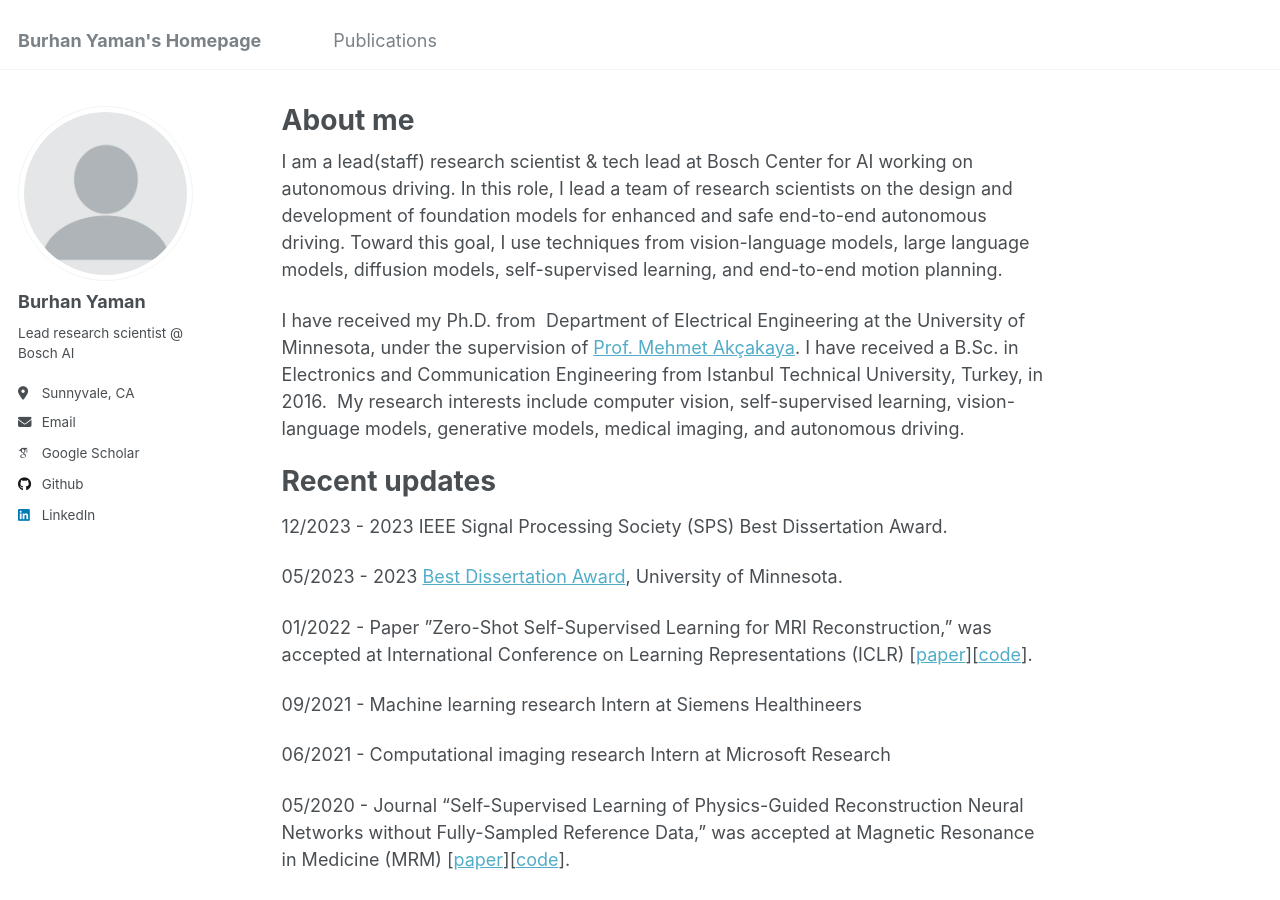
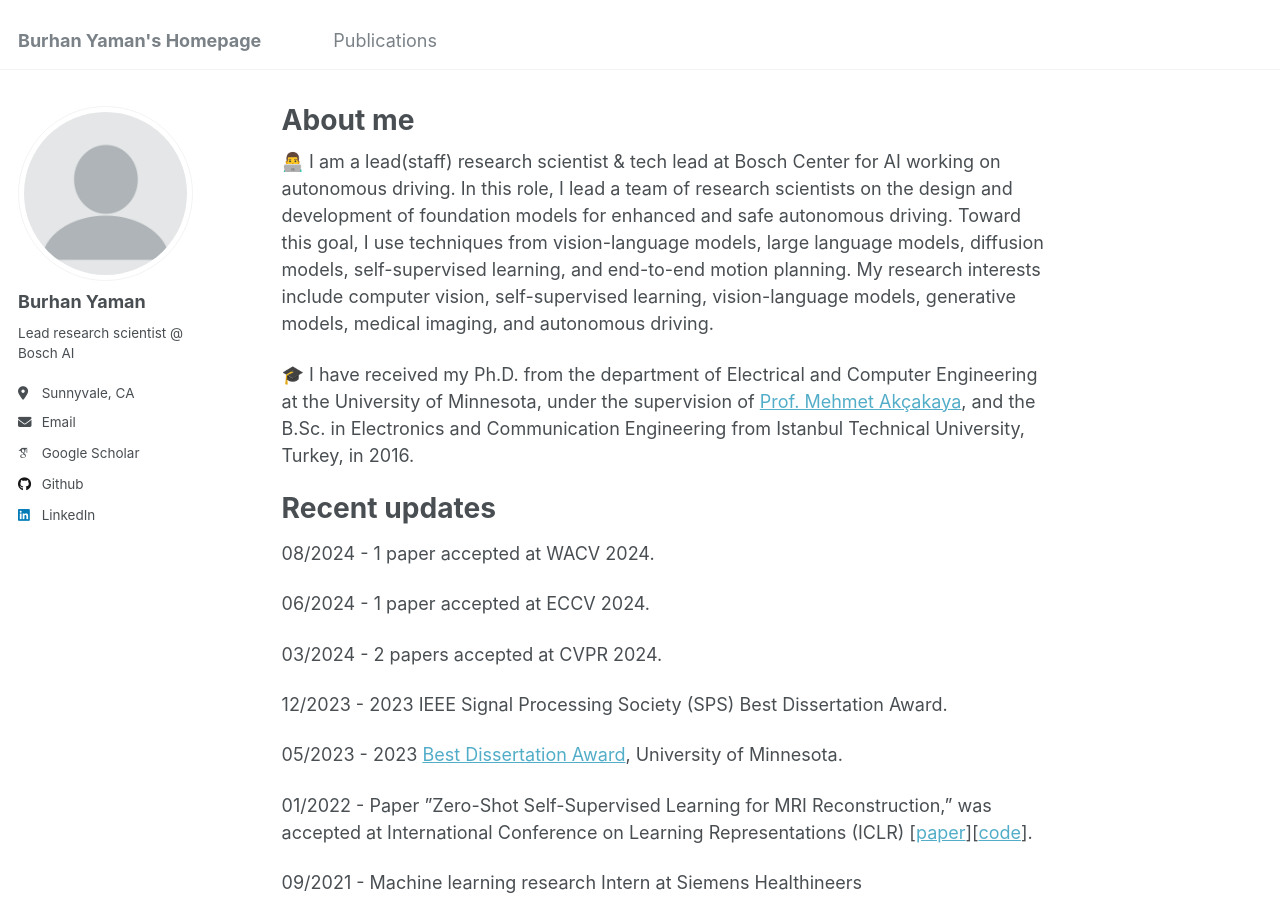
Before and after one commit to byaman14/byaman14.github.io, a Jekyll site: the page built from _pages/about.md, in a window 1280 px wide and 900 px high. Built offline with Jekyll 4.4.1, drawn with Linux system fonts in a browser that asks for light colours; some web fonts are replaced.

Commit message:
Update about.md

```diff
--- a/_pages/about.md
+++ b/_pages/about.md
@@ -7,13 +7,20 @@ redirect_from:
   - /about.html
 ---
 
-I am a lead(staff) research scientist & tech lead at Bosch Center for AI working on autonomous driving. In this role, I lead a team of research scientists on the design and development of foundation models for enhanced and safe end-to-end autonomous driving. Toward this goal, I use techniques from vision-language models, large language models, diffusion models, self-supervised learning, and end-to-end motion planning.
+👨‍💻 I am a lead(staff) research scientist & tech lead at Bosch Center for AI working on autonomous driving. In this role, I lead a team of research scientists on the design and development of foundation models for enhanced and safe autonomous driving. Toward this goal, I use techniques from vision-language models, large language models, diffusion models, self-supervised learning, and end-to-end motion planning.
+My research  interests include computer vision, self-supervised learning, vision-language models, generative models, medical imaging, and autonomous driving.
 
-I have received my Ph.D. from  Department of Electrical Engineering at the University of Minnesota, under the supervision of [Prof. Mehmet Akçakaya](https://imagine.umn.edu/people/mehmet-ak%C3%A7akaya). I have received a B.Sc. in Electronics and Communication Engineering from Istanbul Technical University, Turkey, in 2016.
-My research  interests include computer vision, self-supervised learning, vision-language models, generative models, medical imaging, and autonomous driving.
+🎓 I have received my Ph.D. from the department of Electrical and Computer Engineering at the University of Minnesota, under the supervision of [Prof. Mehmet Akçakaya](https://imagine.umn.edu/people/mehmet-ak%C3%A7akaya), and the B.Sc. in Electronics and Communication Engineering from Istanbul Technical University, Turkey, in 2016.
+
 
 
 # Recent updates
+
+08/2024 - 1 paper accepted at WACV 2024.
+
+06/2024 - 1 paper accepted at ECCV 2024.
+
+03/2024 - 2 papers accepted at CVPR 2024.
 
 12/2023 - 2023 IEEE Signal Processing Society (SPS) Best Dissertation Award.
 
```
